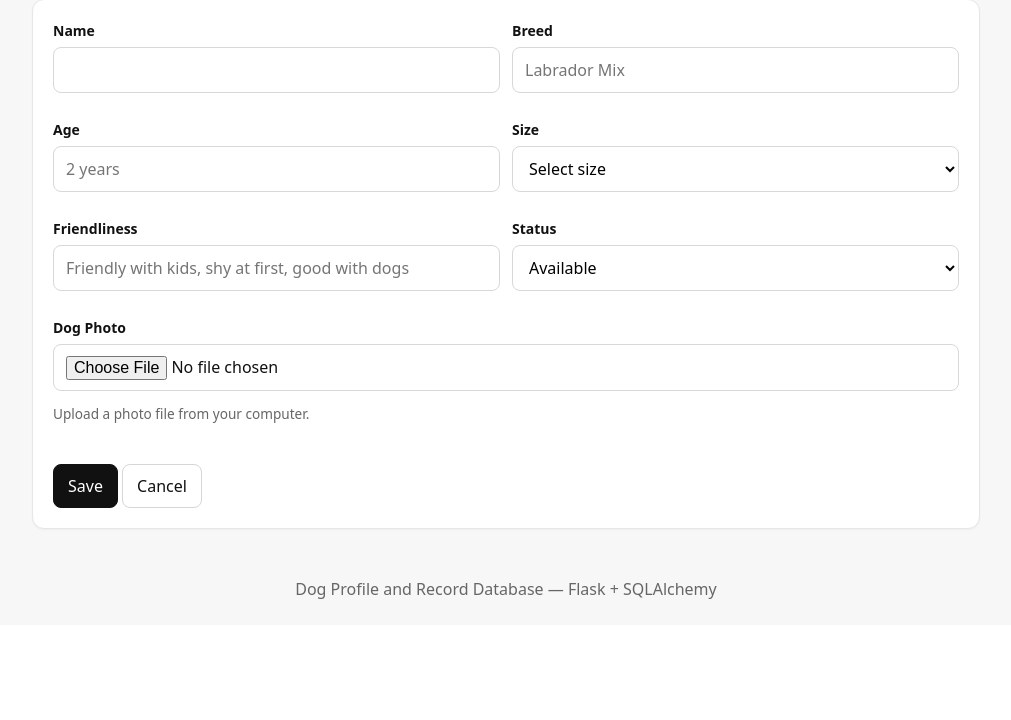
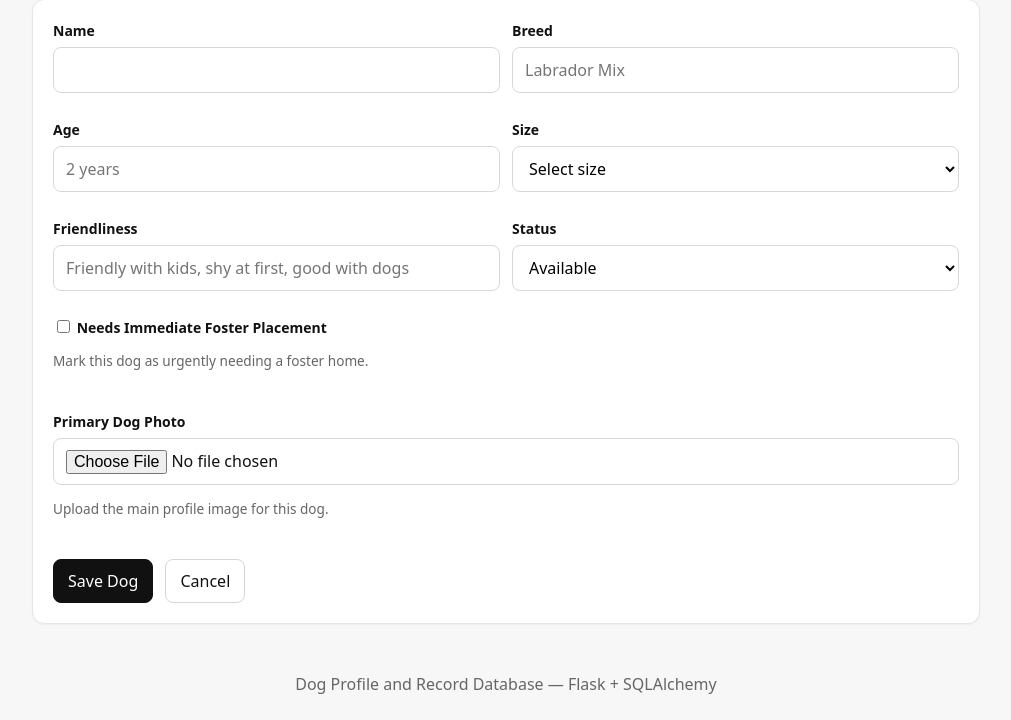
Before and after one commit to alexanmf/dog-app, a Flask app: page /dog/add in a window 1280 px wide. Shown: the part 224-944 px from the top of the page, without its empty margins (134-1145 px from the left). Before the commit the page ends 823 px from the top, so only its background shows below. Run offline with Flask 3, Linux system fonts and the light colour scheme; the visitor is signed in with stand-in values (Sample User, id 1); parts of the project's set-up code (start-up, migrations or seed data) failed here and were passed over; some libraries are stand-ins or nearby versions.

Commit message:
Add immediate foster checkbox to dog form
Added a checkbox for marking dogs needing immediate foster placement, along with a descriptive label and message.

```diff
--- a/dog_profile_demo/templates/form.html
+++ b/dog_profile_demo/templates/form.html
@@ -53,8 +53,12 @@
         <label for="size">Size</label>
         <select id="size" name="size">
           <option value="">Select size</option>
+
           {% for s in ["Small", "Medium", "Large"] %}
-            <option value="{{ s }}" {% if dog and dog.size == s %}selected{% endif %}>
+            <option
+              value="{{ s }}"
+              {% if dog and dog.size == s %}selected{% endif %}
+            >
               {{ s }}
             </option>
           {% endfor %}
@@ -76,9 +80,17 @@
 
       <div class="field">
         <label for="status">Status</label>
+
         <select id="status" name="status">
           {% for s in ["Available", "Intake", "Fostered", "Hold", "Adopted", "Transferred"] %}
-            <option value="{{ s }}" {% if dog and dog.status == s %}selected{% elif not dog and s == "Available" %}selected{% endif %}>
+            <option
+              value="{{ s }}"
+              {% if dog and dog.status == s %}
+                selected
+              {% elif not dog and s == "Available" %}
+                selected
+              {% endif %}
+            >
               {{ s }}
             </option>
           {% endfor %}
@@ -86,20 +98,43 @@
       </div>
     </div>
 
+    <!-- NEW: Immediate Foster Checkbox -->
     <div class="row full">
       <div class="field">
-        <label for="image">Dog Photo</label>
+        <label class="checkbox-label">
+          <input
+            type="checkbox"
+            name="immediate_foster"
+            {% if dog and dog.immediate_foster %}checked{% endif %}
+          >
+          Needs Immediate Foster Placement
+        </label>
+
+        <p class="muted">
+          Mark this dog as urgently needing a foster home.
+        </p>
+      </div>
+    </div>
+
+    <div class="row full">
+      <div class="field">
+        <label for="image">Primary Dog Photo</label>
+
         <input
           id="image"
           type="file"
           name="image"
           accept=".png,.jpg,.jpeg,.gif,.webp"
         >
-        <p class="muted">Upload a photo file from your computer.</p>
+
+        <p class="muted">
+          Upload the main profile image for this dog.
+        </p>
       </div>
     </div>
 
     {% if dog and dog.image_url %}
+
       {% if dog.image_url.startswith('http') %}
         {% set preview_src = dog.image_url %}
       {% else %}
@@ -108,23 +143,45 @@
 
       <div class="row full">
         <div class="field">
-          <label>Current Photo</label>
+
+          <label>Current Primary Photo</label>
+
           <img
             src="{{ preview_src }}"
             alt="{{ dog.name }}"
-            style="max-height: 180px; width: auto; border-radius: 10px; border: 1px solid #ddd;"
+            style="
+              max-height: 220px;
+              width: auto;
+              border-radius: 12px;
+              border: 1px solid #ddd;
+              margin-top: 10px;
+            "
           >
+
         </div>
       </div>
+
     {% endif %}
 
-    <div>
-      <button class="btn primary" type="submit">Save</button>
+    <div class="actions">
+      <button class="btn primary" type="submit">
+        Save Dog
+      </button>
 
       {% if dog %}
-        <a class="btn" href="{{ url_for('dogs.dog_detail', dog_id=dog.id) }}">Cancel</a>
+        <a
+          class="btn"
+          href="{{ url_for('dogs.dog_detail', dog_id=dog.id) }}"
+        >
+          Cancel
+        </a>
       {% else %}
-        <a class="btn" href="{{ url_for('dogs.index') }}">Cancel</a>
+        <a
+          class="btn"
+          href="{{ url_for('dogs.index') }}"
+        >
+          Cancel
+        </a>
       {% endif %}
     </div>
 
```
